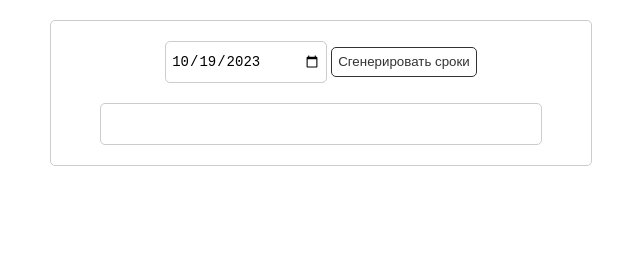
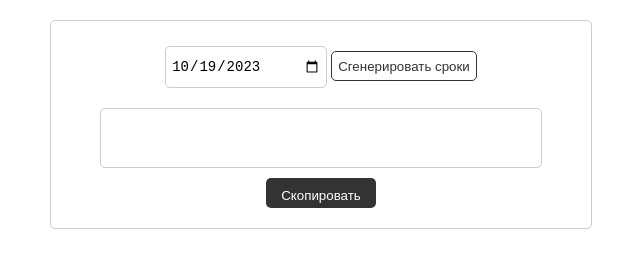
Before and after one commit to GLobyNew/dueDateAutoGenerator, a plain HTML site: page index.html in a window 1280 px wide. Shown: the whole page, without its empty margins (319-959 px from the left). Drawn offline with Linux system fonts and the light colour scheme.

Commit message:
Add files via upload

```diff
--- a/index.html
+++ b/index.html
@@ -13,10 +13,12 @@
     <div id="wrapper">
         <div id="inputs">
             <input type="date" id="startDate">
-            <button onclick="myFunction()">Сгенерировать сроки</button>
+            <button onclick="generate()">Сгенерировать сроки</button>
         </div>
-        <div id="text"></div>
+        <div id="text" contenteditable="true"></div>
+		<button onclick="copyText()" class="copy-button">Скопировать</button>
     </div>
+
 	<script src="scripts.js"></script>
 
     <script>
--- a/scripts.js
+++ b/scripts.js
@@ -1,4 +1,4 @@
- function myFunction() {
+ function generate() {
   var divElement = document.getElementById('text');
   divElement.innerHTML = '';
 
@@ -34,3 +34,33 @@
     divElement.innerHTML += task + ' - ' + formattedEndDate + "<br>";
   }
 }
+
+// Функция для копирования текста из <div id="text"></div>
+function copyText() {
+    var textElement = document.getElementById('text');
+    var copyButton = document.querySelector('.copy-button');
+
+    // Создаем временный элемент для копирования текста
+    var tempTextArea = document.createElement('textarea');
+    tempTextArea.value = textElement.textContent;
+
+    // Добавляем временный элемент в документ и выделяем его содержимое
+    document.body.appendChild(tempTextArea);
+    tempTextArea.select();
+
+    // Копируем текст в буфер обмена
+    document.execCommand('copy');
+
+    // Удаляем временный элемент
+    document.body.removeChild(tempTextArea);
+
+    // Оповещаем пользователя о копировании
+    copyButton.textContent = 'Скопировано!';
+    copyButton.classList.add('copied');
+
+    // Убираем анимацию и возвращаем исходное состояние через 2 секунды
+    setTimeout(function() {
+        copyButton.textContent = 'Скопировать';
+        copyButton.classList.remove('copied');
+    }, 2000);
+}
--- a/styles.css
+++ b/styles.css
@@ -33,7 +33,26 @@ button {
   border-radius: 5px;
   cursor: pointer;
   transition: background-color 0.3s, color 0.3s, border-color 0.3s; /* Анимация при наведении */
+  margin-top: 10px; /* Расположение кнопки ниже текстового окна */
+
 }
+
+/* Стили для кнопки "Скопировать" */
+button.copy-button {
+    margin-top: 10px; /* Расположение кнопки ниже текстового окна */
+    background-color: #333; /* Измените цвет фона на более темный */
+    color: white;
+    border: none;
+    padding: 10px 15px;
+    border-radius: 5px;
+    cursor: pointer;
+    transition: background-color 0.3s;
+}
+
+button.copy-button.copied {
+    background-color: #4CAF50;
+}
+
 
 button:hover {
   background-color: #333; /* Темный цвет фона при наведении */
```
